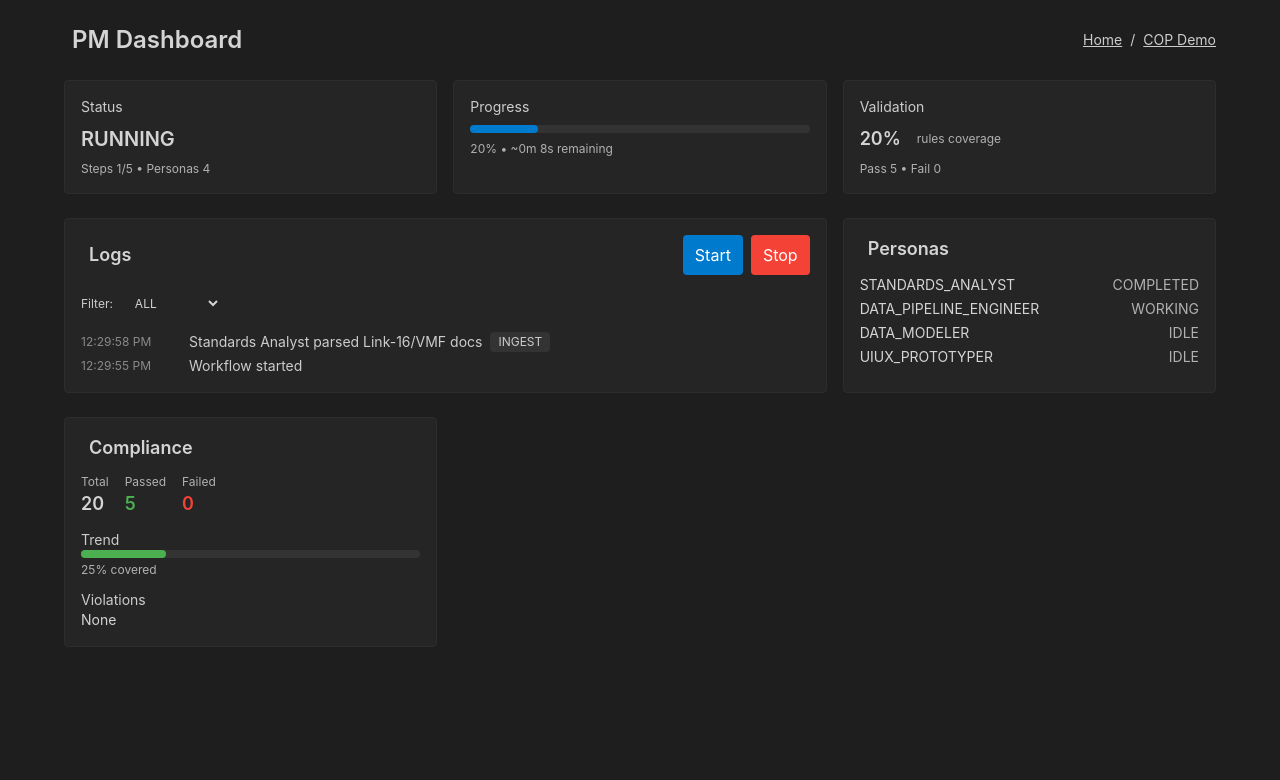
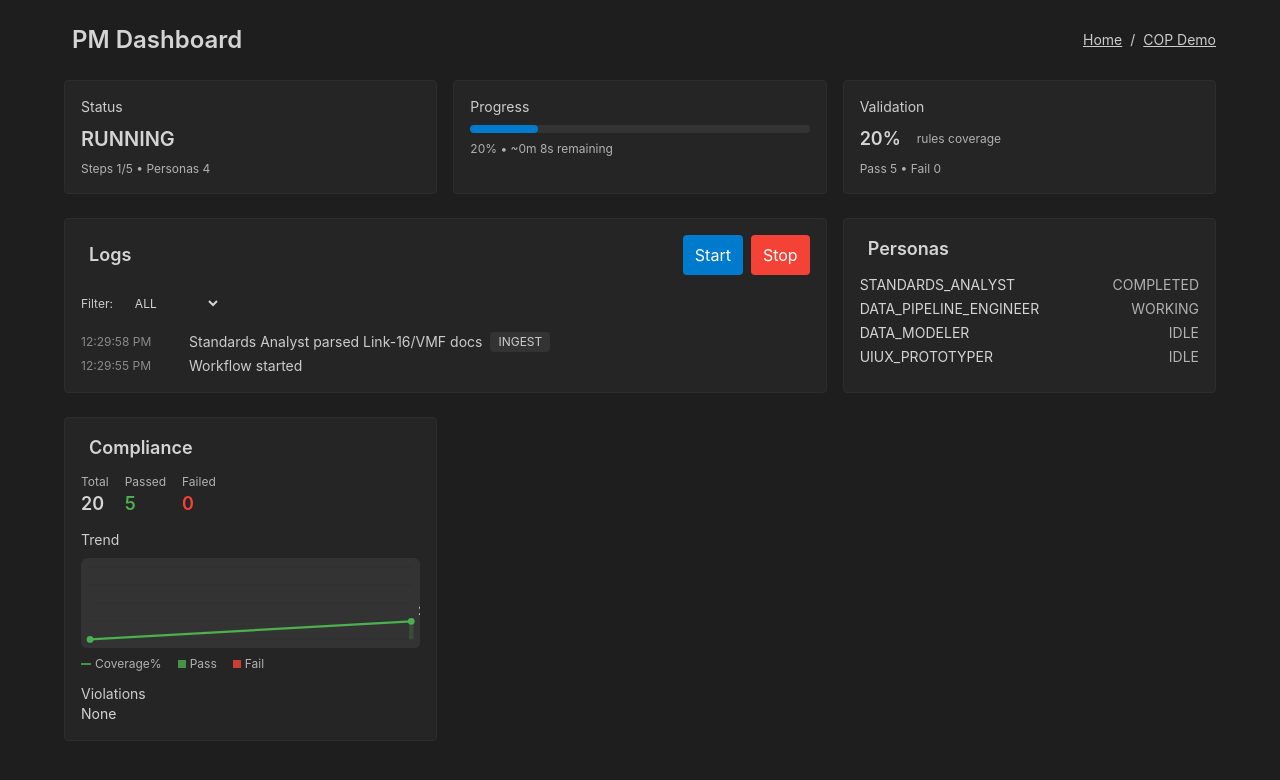
Before and after one commit to laserpointlabs/blueforce-cop-demo, a Next.js app: page /pm-dashboard in a window 1280 px wide. Both pictures are taken after a click on the button "Start". Shown: the top 780 px of the page. Built offline with nearby package versions, Linux system fonts and the light colour scheme.

Commit message:
feat(pm-dashboard): rich compliance trend chart (sparkline with grid, points, and pass/fail bars)

```diff
--- a/app/pm-dashboard/page.tsx
+++ b/app/pm-dashboard/page.tsx
@@ -184,12 +184,13 @@ export default function PMDashboard() {
                   </div>
                 </div>
                 <div>
-                  <div className="text-sm" style={{ color: 'var(--theme-text-secondary)' }}>Trend</div>
-                  <div className="w-full h-2 rounded" style={{ backgroundColor: 'var(--theme-bg-tertiary)' }}>
-                    {/* Simple inline trend: map history to width segments */}
-                    <div className="h-2 rounded" style={{ width: `${Math.round((wf.compliance.passed / wf.compliance.total) * 100)}%`, backgroundColor: 'var(--theme-accent-success)' }} />
+                  <div className="text-sm mb-2" style={{ color: 'var(--theme-text-secondary)' }}>Trend</div>
+                  <TrendChart history={wf.compliance.history} total={wf.compliance.total} />
+                  <div className="flex items-center gap-4 mt-2 text-xs opacity-80">
+                    <div className="flex items-center gap-1"><span style={{ width: 10, height: 2, background: 'var(--theme-accent-success)', display: 'inline-block' }} /> Coverage%</div>
+                    <div className="flex items-center gap-1"><span style={{ width: 8, height: 8, background: 'var(--theme-accent-success)', display: 'inline-block' }} /> Pass</div>
+                    <div className="flex items-center gap-1"><span style={{ width: 8, height: 8, background: 'var(--theme-accent-error)', display: 'inline-block' }} /> Fail</div>
                   </div>
-                  <div className="text-xs opacity-80 mt-1">{Math.round((wf.compliance.passed / wf.compliance.total) * 100)}% covered</div>
                 </div>
                 <div>
                   <div className="text-sm" style={{ color: 'var(--theme-text-secondary)' }}>Violations</div>
@@ -222,3 +223,46 @@ export default function PMDashboard() {
     </main>
   );
 }
+
+function TrendChart({ history, total }: { history: Array<{ ts: number; passed: number; failed: number; total: number }>; total: number }) {
+  const width = 300;
+  const height = 80;
+  const pad = 8;
+  const points = history.map((h: any, i: number) => {
+    const x = pad + (i * (width - 2 * pad)) / Math.max(1, history.length - 1);
+    const pct = (h.passed / total) * 100;
+    const y = height - pad - (pct / 100) * (height - 2 * pad);
+    return { x, y, passed: h.passed, failed: h.failed, ts: h.ts };
+  });
+  const pathD = points.map((p, i) => `${i === 0 ? 'M' : 'L'} ${p.x} ${p.y}`).join(' ');
+  const last = points[points.length - 1];
+  return (
+    <svg width="100%" viewBox={`0 0 ${width} ${height}`} role="img" aria-label="Compliance trend">
+      <rect x="0" y="0" width={width} height={height} fill="var(--theme-bg-tertiary)" rx="6" />
+      {/* grid */}
+      {[0, 25, 50, 75, 100].map((pct, i) => {
+        const y = height - pad - (pct / 100) * (height - 2 * pad);
+        return <line key={i} x1={pad} y1={y} x2={width - pad} y2={y} stroke="var(--theme-border)" strokeOpacity="0.3" strokeWidth="1" />;
+      })}
+      {/* line */}
+      <path d={pathD} fill="none" stroke="var(--theme-accent-success)" strokeWidth="2" />
+      {/* points */}
+      {points.map((p, i) => (
+        <circle key={i} cx={p.x} cy={p.y} r="3" fill="var(--theme-accent-success)" />
+      ))}
+      {/* last value label */}
+      {last && (
+        <text x={last.x + 6} y={last.y - 6} fontSize="10" fill="var(--theme-text-secondary)">{`${Math.round((last.passed / total) * 100)}%`}</text>
+      )}
+      {/* pass/fail bars */}
+      {points.map((p, i) => (
+        <g key={`bars-${i}`}>
+          <rect x={p.x - 2} width="4" y={height - pad - (p.passed / total) * (height - 2 * pad)} height={(p.passed / total) * (height - 2 * pad)} fill="var(--theme-accent-success)" opacity="0.2" />
+          {p.failed > 0 && (
+            <rect x={p.x + 3} width="3" y={height - pad - (p.failed / total) * (height - 2 * pad)} height={(p.failed / total) * (height - 2 * pad)} fill="var(--theme-accent-error)" opacity="0.3" />
+          )}
+        </g>
+      ))}
+    </svg>
+  );
+}
```
